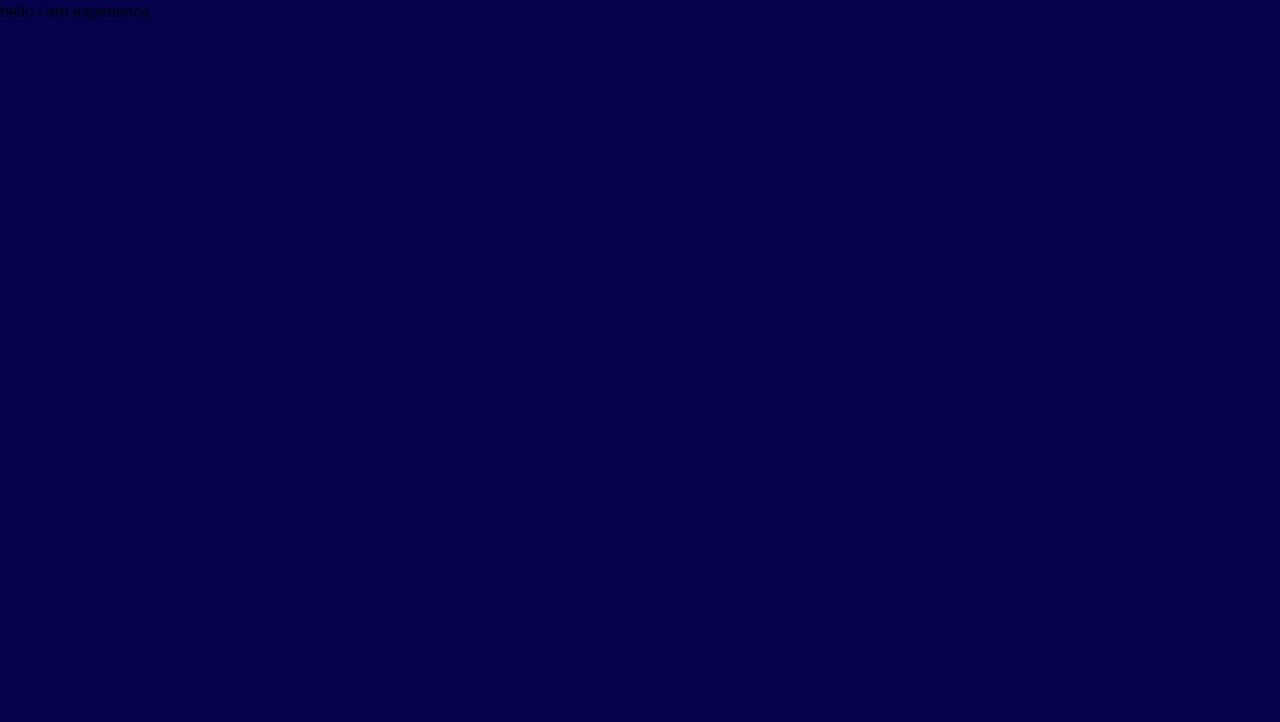
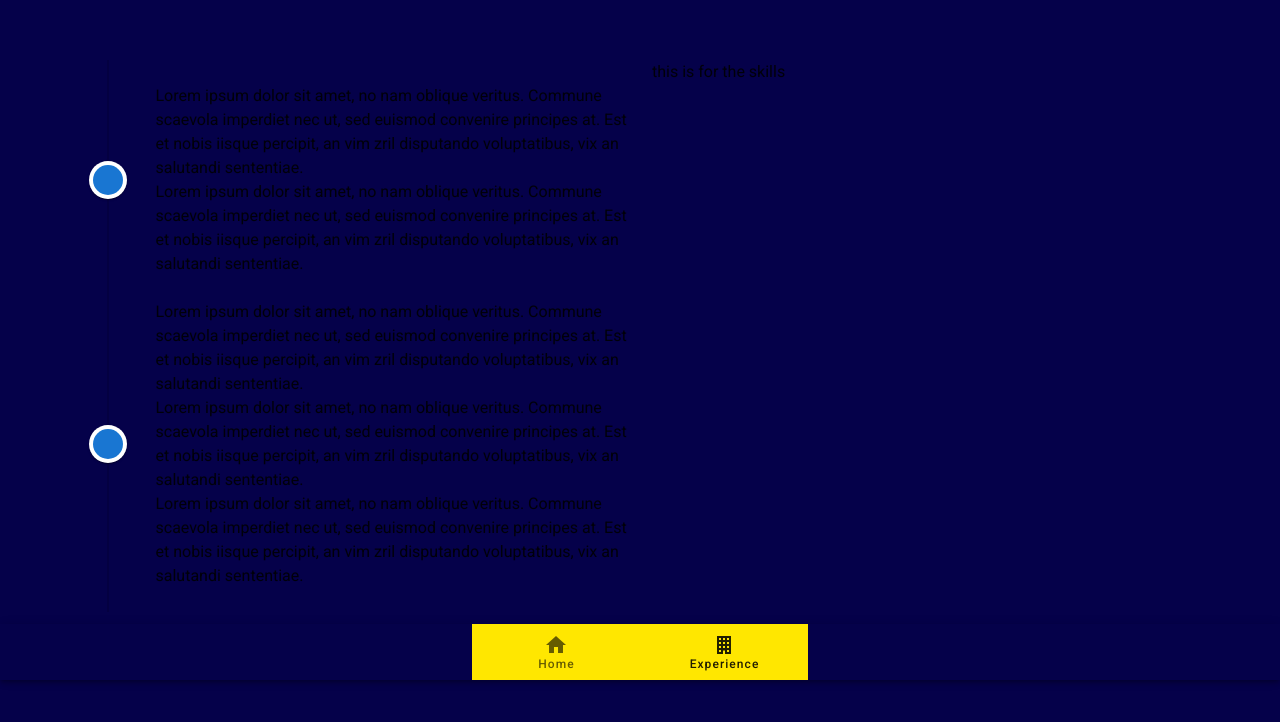
Before and after one commit to moon-grp/portf, a Nuxt app: page /experience in a window 1280 px wide. Shown: the top 722 px of the page. Built offline with nearby package versions, Linux system fonts and the light colour scheme.

Commit message:
initial sketch for experience page

```diff
--- a/pages/experience.vue
+++ b/pages/experience.vue
@@ -1,13 +1,69 @@
 <template>
-    <div>
-        hello i am experience
-    </div>
+<div>
+  <v-container>
+    <v-row class="mt-9">
+      <v-col lg="6" sm="12">
+        <v-timeline dense>
+          <v-timeline-item>
+               <div>
+          Lorem ipsum dolor sit amet, no nam oblique veritus. Commune scaevola imperdiet nec ut, sed euismod convenire principes at. Est et nobis iisque percipit, an vim zril disputando voluptatibus, vix an salutandi sententiae.
+        </div>
+         <div>
+          Lorem ipsum dolor sit amet, no nam oblique veritus. Commune scaevola imperdiet nec ut, sed euismod convenire principes at. Est et nobis iisque percipit, an vim zril disputando voluptatibus, vix an salutandi sententiae.
+        </div>
+          </v-timeline-item>
+
+          <v-timeline-item>
+               <div>
+          Lorem ipsum dolor sit amet, no nam oblique veritus. Commune scaevola imperdiet nec ut, sed euismod convenire principes at. Est et nobis iisque percipit, an vim zril disputando voluptatibus, vix an salutandi sententiae.
+        </div>
+         <div>
+          Lorem ipsum dolor sit amet, no nam oblique veritus. Commune scaevola imperdiet nec ut, sed euismod convenire principes at. Est et nobis iisque percipit, an vim zril disputando voluptatibus, vix an salutandi sententiae.
+        </div>
+         <div>
+          Lorem ipsum dolor sit amet, no nam oblique veritus. Commune scaevola imperdiet nec ut, sed euismod convenire principes at. Est et nobis iisque percipit, an vim zril disputando voluptatibus, vix an salutandi sententiae.
+        </div>
+          </v-timeline-item>
+        </v-timeline>
+      </v-col>
+      <v-col lg="6" sm="12"> this is for the skills </v-col>
+    </v-row>
+  </v-container>
+   <v-bottom-navigation v-model="bottomNav" grow class="bg">
+      <v-btn to="/" color="#ffe700" value="recent">
+        <span>Home</span>
+        <v-icon>mdi-home</v-icon>
+      </v-btn>
+
+      <v-btn to="/experience" color="#ffe700" value="experience">
+        <span>Experience</span>
+        <v-icon>mdi-office-building</v-icon>
+      </v-btn>
+    </v-bottom-navigation>
+</div>
 </template>
-
-
 
 <script>
 export default {
-    name:"experience"
+  name: 'experience',
+  data: () => ({
+
+})}
+</script>
+
+<style scoped>
+@import url('https://fonts.googleapis.com/css?family=Dosis:400,500&display=swap');
+.text {
+  color: #ffe700;
+  font-family: 'Dosis', sans-serif;
 }
-</script>
+
+.text_title {
+  color: #ccc;
+  font-family: 'Dosis', sans-serif;
+}
+
+.bg {
+  background-color: #05014a;
+}
+</style>
--- a/pages/index.vue
+++ b/pages/index.vue
@@ -3,7 +3,7 @@
     <v-row>
     <v-col cols="6">
       <v-row class="mt-6">
-        <nuxt-link to="/">
+        <nuxt-link to="/experience">
           <div class="font_nav fancy-link">
             Experience & skills
           </div>
--- a/pages/projects.vue
+++ b/pages/projects.vue
@@ -47,10 +47,6 @@
       <v-icon>mdi-home</v-icon>
     </v-btn>
 
-    <v-btn to="/experience" color="#ffe700" value="projects">
-      <span>Projects</span>
-      <v-icon>mdi-briefcase</v-icon>
-    </v-btn>
 
         <v-btn to="/experience" color="#ffe700" value="experience">
       <span>Experience</span>
```
